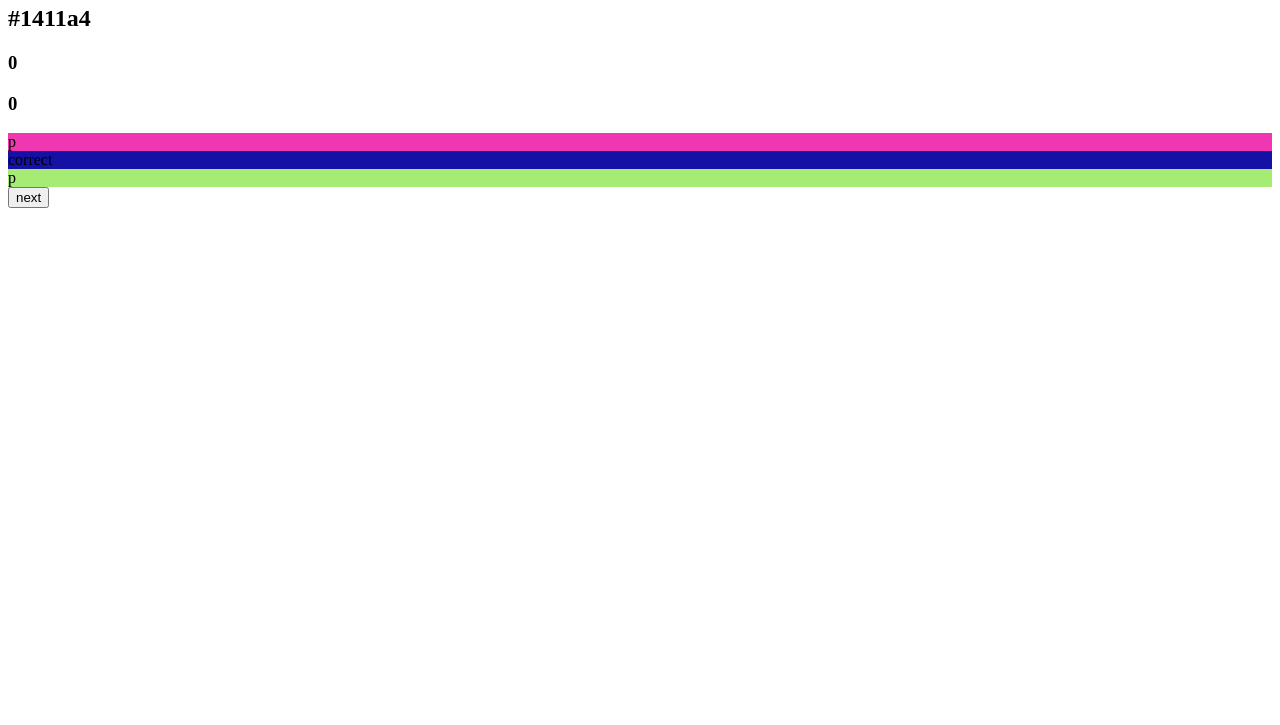
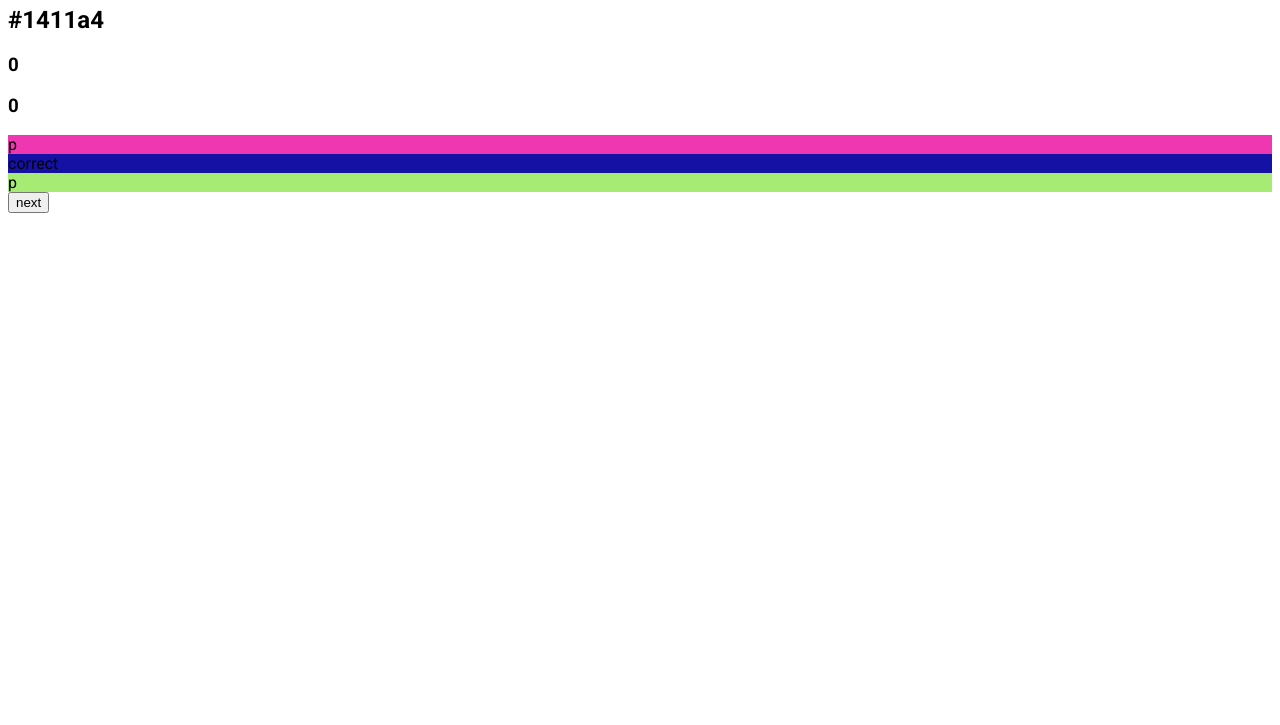
Before and after one commit to emblafant/Geuss-Color-Game, a plain HTML site: page index.html in a window 1280 px wide. Shown: the part 75-800 px from the top of the page. Drawn offline with Linux system fonts and the light colour scheme.

Commit message:
added font

```diff
--- a/index.html
+++ b/index.html
@@ -5,6 +5,9 @@
   <meta http-equiv="X-UA-Compatible" content="IE=edge">
   <meta name="viewport" content="width=device-width, initial-scale=1.0">
   <title>Document</title>
+  <link rel="preconnect" href="https://fonts.googleapis.com">
+<link rel="preconnect" href="https://fonts.gstatic.com" crossorigin>
+<link href="https://fonts.googleapis.com/css2?family=Roboto:wght@400;700&display=swap" rel="stylesheet">
   <link rel="stylesheet" href="styles/style.css">
   <script src="main.js" async></script>
 </head>
--- a/styles/style.scss
+++ b/styles/style.scss
@@ -18,3 +18,7 @@
 .hidden {
   display: none;
 }
+
+body {
+  font-family: 'Roboto', sans-serif;
+}
```
Also changed, not shown: styles/style.css, 1 other file.
